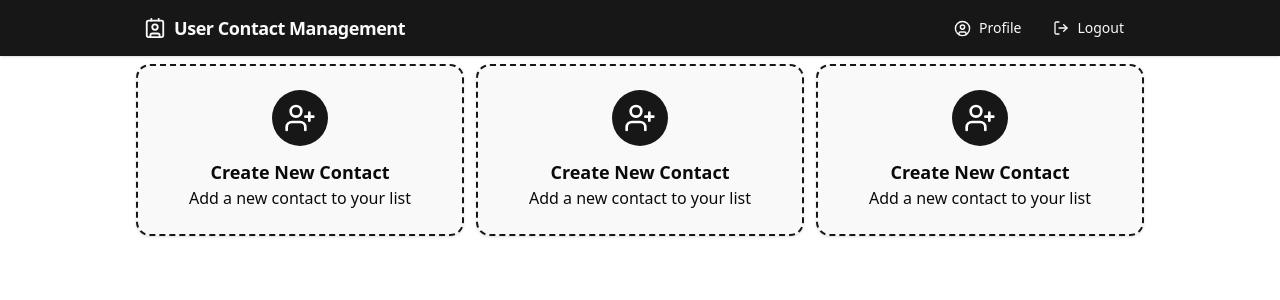
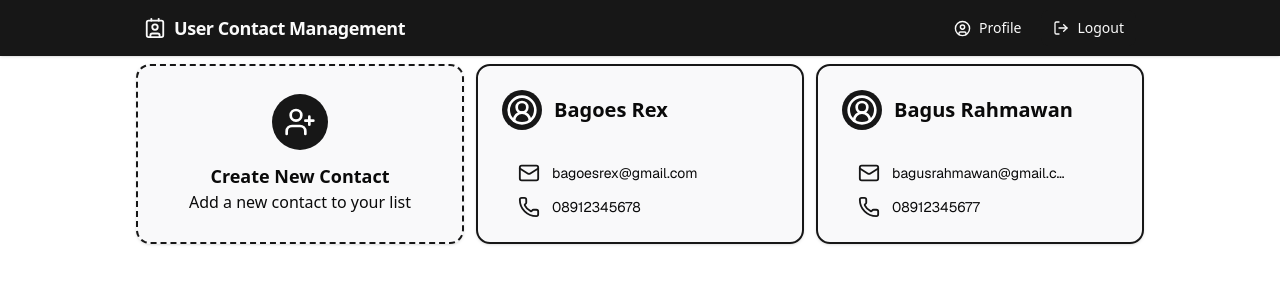
Before and after one commit to bagoesrex/user-contact-fe, a Next.js app: page /dashboard in a window 1280 px wide. Shown: the top 300 px of the page. Built offline with nearby package versions, Linux system fonts and the light colour scheme.

Commit message:
feat(dashboard): add contact card component and dummy contact data

```diff
--- /dev/null
+++ b/app/(main)/dashboard/_components/contact-card.tsx
@@ -0,0 +1,40 @@
+import { Card, CardContent, CardHeader, CardTitle } from "@/components/ui/card"
+import { CircleUserRound, Mail, Phone } from "lucide-react"
+
+interface ContactProps {
+    id: number
+    first_name: string
+    last_name: string
+    email: string
+    phone: string
+}
+
+export default function ContactCard({ id, first_name, last_name, email, phone }: ContactProps) {
+    const details = [
+        { icon: Mail, value: email },
+        { icon: Phone, value: phone },
+    ]
+
+    return (
+        <Card className="max-h-50 justify-center border-2 border-primary bg-gray-100/50">
+            <CardHeader>
+                <CardTitle className="flex flex-row items-center gap-3">
+                    <div className="bg-primary rounded-full size-fit p-1 flex justify-center items-center">
+                        <CircleUserRound color="white" size={32} />
+                    </div>
+                    <h2 className="text-xl font-bold">
+                        {`${first_name} ${last_name}`}
+                    </h2>
+                </CardTitle>
+            </CardHeader>
+            <CardContent className="flex flex-col justify-center px-10 gap-3 font-sans text-sm">
+                {details.map(({ icon: Icon, value }, idx) => (
+                    <div key={idx} className="flex items-center gap-3">
+                        <Icon className="text-primary" size={22} />
+                        <span className="truncate overflow-hidden whitespace-nowrap max-w-[180px]">{value}</span>
+                    </div>
+                ))}
+            </CardContent>
+        </Card>
+    )
+}
--- a/app/(main)/dashboard/page.tsx
+++ b/app/(main)/dashboard/page.tsx
@@ -1,11 +1,20 @@
+import { contacts } from "@/data/dummy-contacts";
 import CreateCard from "./_components/create-card";
+import ContactCard from "./_components/contact-card";
 
 export default function DashboardPage() {
     return (
         <div className="grid grid-cols-1 md:grid-cols-2 lg:grid-cols-3 max-w-5xl mx-auto w-full mt-14 py-2 px-2 gap-3">
             <CreateCard />
-            <CreateCard />
-            <CreateCard />
+            {contacts.map((contact) =>
+                <ContactCard
+                    id={contact.id}
+                    first_name={contact.first_name}
+                    last_name={contact.last_name}
+                    email={contact.email}
+                    phone={contact.phone}
+                />
+            )}
         </div>
     )
 }
--- /dev/null
+++ b/data/dummy-contacts.ts
@@ -0,0 +1,16 @@
+export const contacts = [
+    {
+        "id": 10,
+        "first_name": "Bagoes",
+        "last_name": "Rex",
+        "email": "bagoesrex@gmail.com",
+        "phone": "08912345678"
+    },
+    {
+        "id": 11,
+        "first_name": "Bagus",
+        "last_name": "Rahmawan",
+        "email": "bagusrahmawan@gmail.com",
+        "phone": "08912345677"
+    }
+]
```
